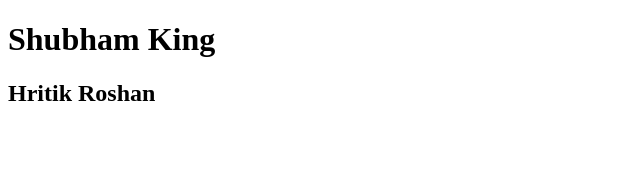
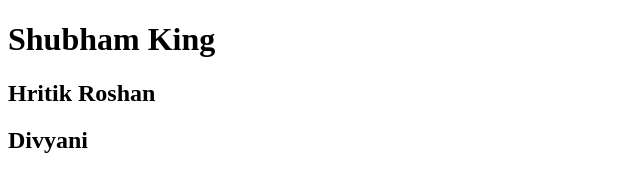
Before and after one commit to divyanibhosale/divyaniCommit, a plain HTML site: page index.html in a window 1280 px wide. Shown: the whole page, without its empty margins (0-640 px from the left). Drawn offline with Linux system fonts and the light colour scheme.

Commit message:
students

```diff
--- a/index.html
+++ b/index.html
@@ -11,6 +11,8 @@
 
     <h1>Shubham King</h1>
     <h2>Hritik Roshan</h2>
+        <h2>Divyani</h2>
+
 
 </body>
 </html>
```
Also changed, not shown: demo.html (added).
